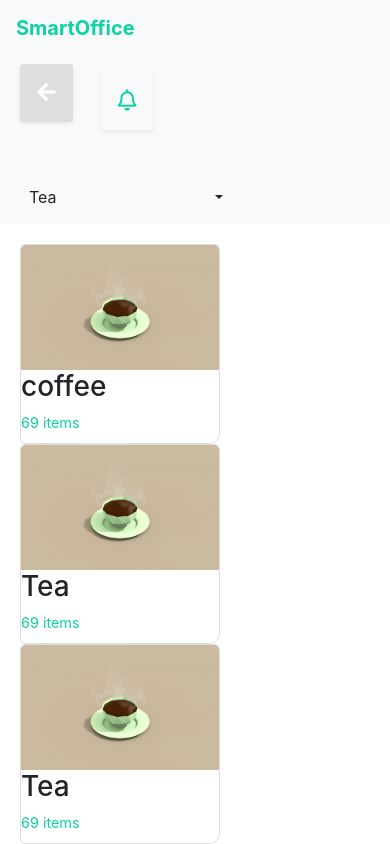
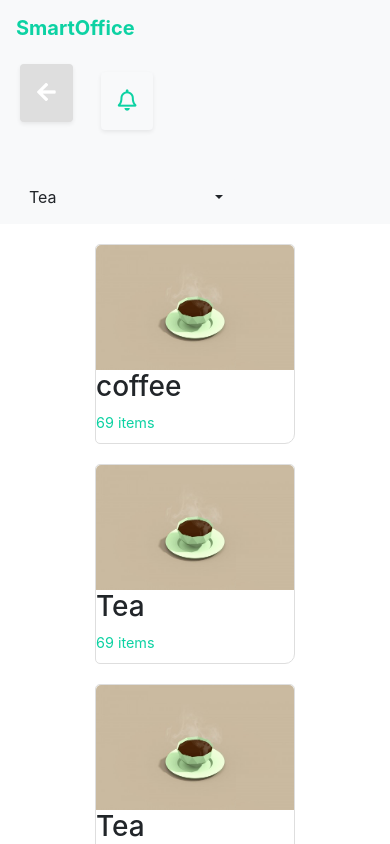
Before and after one commit to vladbarbu/FratiiBrothers, a React (Create React App) app in the folder smart-office/: page / in a window 390 px wide. Shown: the top 844 px of the page. Built offline with nearby package versions, Linux system fonts and the light colour scheme.

Commit message:
Done responsive items

```diff
--- a/smart-office/src/resources/styles/item.css
+++ b/smart-office/src/resources/styles/item.css
@@ -7,6 +7,7 @@
   border-style: solid;
   border-radius: 5px;
   border-bottom-right-radius: 10px;
+  margin-bottom: 20px;
 }
 
 .Item img {
--- a/smart-office/src/resources/styles/itemsContainer.css
+++ b/smart-office/src/resources/styles/itemsContainer.css
@@ -1,6 +1,7 @@
 .ItemsContainer {
   width: 100%;
-  margin: 20px;
+  margin-top: 20px;
   display: flex;
   flex-wrap: wrap;
+  justify-content: space-around;
 }
```
